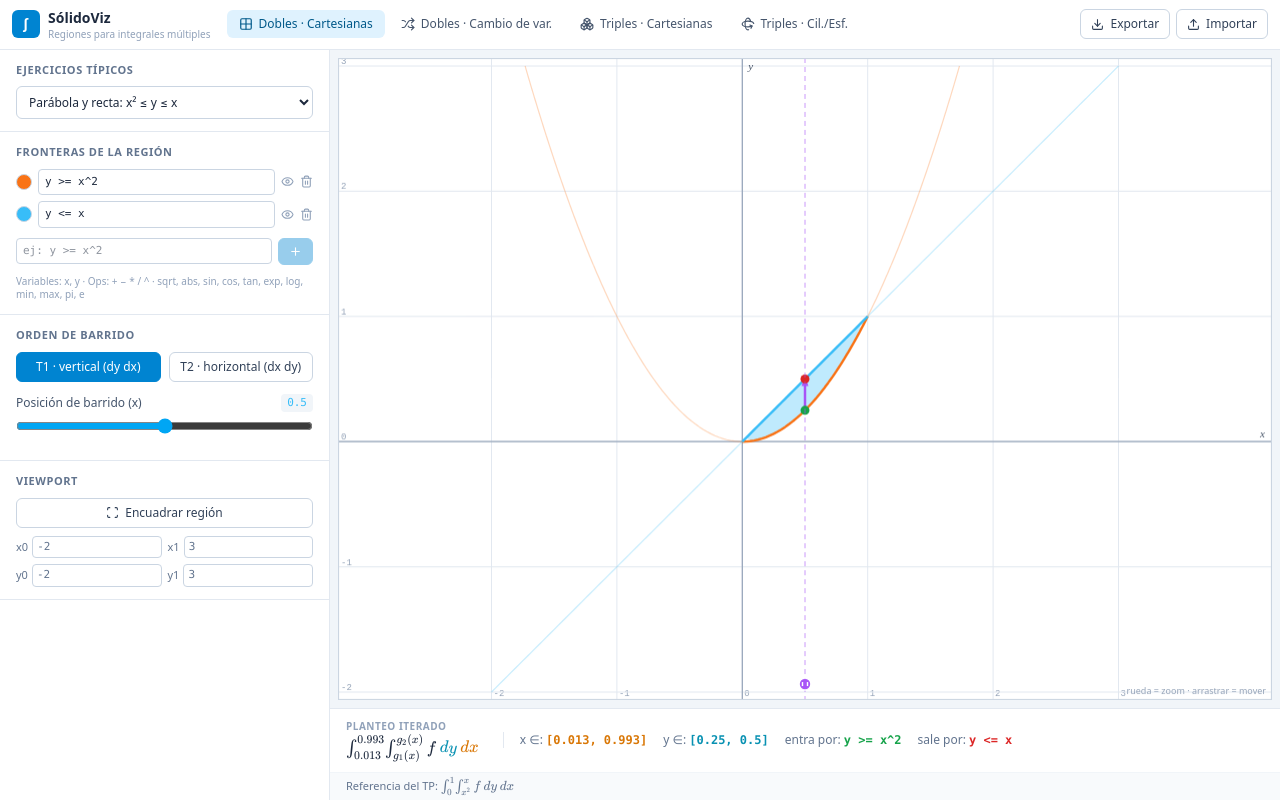
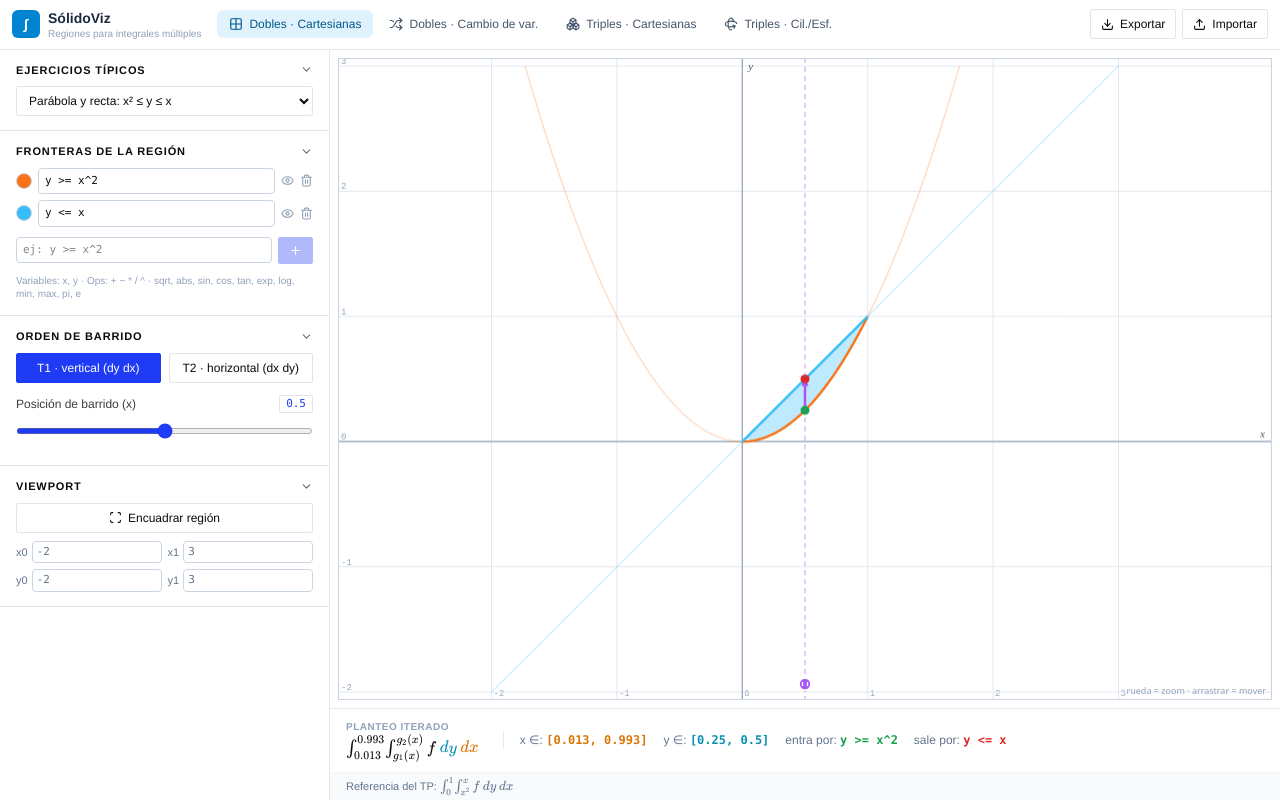
Before and after one commit to tomasgabrielh6658-create/Graficadora-3D, a React (Vite) app: page / in a window 1280 px wide. Built offline with nearby package versions, Linux system fonts and the light colour scheme.

Commit message:
Sistema de diseño: paleta cobalto/tinta sobre blanco y nuevo logo
Generated with [Devin](https://devin.ai)

Co-Authored-By: Devin <158243242+devin-ai-integration[bot]@users.noreply.github.com>

```diff
--- a/src/components/ui.tsx
+++ b/src/components/ui.tsx
@@ -1,18 +1,61 @@
 import type { ReactNode } from 'react'
+import { ChevronDown } from 'lucide-react'
 
-export function Section({ title, children }: { title: string; children: ReactNode }) {
+export function Logo({ size = 28 }: { size?: number }) {
   return (
-    <div className="border-b border-slate-200 px-4 py-3">
-      <h3 className="mb-2 text-[11px] font-semibold uppercase tracking-wider text-slate-500">
-        {title}
-      </h3>
+    <svg width={size} height={size} viewBox="0 0 32 32" aria-hidden className="shrink-0">
+      <rect width="32" height="32" fill="var(--color-cobalt)" />
+      <path d="M16 6 24.7 11v10L16 26l-8.7-5V11z" fill="none" stroke="#fff" strokeWidth="2" strokeLinejoin="round" />
+      <path d="M16 6 24.7 11 16 16 7.3 11z" fill="#fff" />
+      <path d="M16 16v10" stroke="#fff" strokeWidth="2" />
+    </svg>
+  )
+}
+
+export function Sidebar({ children }: { children: ReactNode }) {
+  return (
+    <aside className="sidebar w-[320px] shrink-0 overflow-y-auto border-r border-line bg-white">
       {children}
+    </aside>
+  )
+}
+
+export function Section({
+  title, children, defaultOpen = true,
+}: {
+  title: string
+  children: ReactNode
+  defaultOpen?: boolean
+}) {
+  return (
+    <details open={defaultOpen} className="group border-b border-line">
+      <summary className="flex cursor-pointer select-none items-center px-4 pb-2 pt-3 text-[11px] font-bold uppercase tracking-[0.08em] text-ink hover:bg-paper">
+        <span className="flex-1">{title}</span>
+        <ChevronDown size={13} className="chev text-mute transition-transform" />
+      </summary>
+      <div className="px-4 pb-3.5">{children}</div>
+    </details>
+  )
+}
+
+export function PanelTitle({ children, right }: { children: ReactNode; right?: ReactNode }) {
+  return (
+    <div className="flex h-8 shrink-0 items-center gap-2 border-b border-line bg-white px-3 font-mono text-[10.5px] uppercase tracking-wider text-mute">
+      <span className="h-1.5 w-1.5 bg-cobalt" />
+      <span className="flex-1 truncate">{children}</span>
+      {right}
     </div>
   )
 }
 
+export function PanelHint({ children }: { children: ReactNode }) {
+  return (
+    <div className="border-t border-line px-3 py-1.5 font-mono text-[10px] text-mute">{children}</div>
+  )
+}
+
 export function SliderRow({
-  label, value, min, max, step = 0.01, onChange, fmt, color = '#38bdf8',
+  label, value, min, max, step = 0.01, onChange, fmt, color = 'var(--color-cobalt)',
 }: {
   label: string
   value: number
@@ -24,16 +67,16 @@ export function SliderRow({
   color?: string
 }) {
   return (
-    <div className="mb-2">
+    <div className="mb-2.5">
       <div className="mb-1 flex items-center justify-between text-xs">
-        <span className="font-medium text-slate-600">{label}</span>
-        <span className="rounded bg-slate-100 px-1.5 py-0.5 font-mono text-[11px]" style={{ color }}>
+        <span className="text-ink/80">{label}</span>
+        <span className="border border-line px-1.5 py-px font-mono text-[11px] font-medium" style={{ color }}>
           {fmt ? fmt(value) : value.toFixed(2)}
         </span>
       </div>
       <input
         type="range"
-        className="w-full accent-sky-500"
+        className="h-1.5 w-full cursor-pointer"
         min={min}
         max={max}
         step={step}
@@ -55,11 +98,11 @@ export function Btn({
   className?: string
 }) {
   const base =
-    'inline-flex items-center gap-1.5 rounded-md px-2.5 py-1.5 text-xs font-medium transition-colors disabled:opacity-40'
+    'inline-flex items-center gap-1.5 rounded-[2px] px-2.5 py-1.5 text-xs font-medium transition-colors disabled:opacity-35 disabled:cursor-not-allowed'
   const styles = {
-    default: 'bg-white border border-slate-300 text-slate-700 hover:bg-slate-50',
-    primary: 'bg-sky-600 text-white hover:bg-sky-500 border border-sky-600',
-    ghost: 'text-slate-600 hover:bg-slate-200',
+    default: 'bg-white border border-line text-ink hover:border-ink',
+    primary: 'bg-cobalt text-white hover:bg-cobalt-600 border border-cobalt',
+    ghost: 'text-ink/70 hover:bg-paper hover:text-ink',
     danger: 'text-rose-600 hover:bg-rose-50 border border-rose-200',
   }
   return (
@@ -79,7 +122,7 @@ export function Select<T extends string>({
 }) {
   return (
     <select
-      className={`w-full rounded-md border border-slate-300 bg-white px-2 py-1.5 text-xs ${className}`}
+      className={`w-full cursor-pointer rounded-[2px] border border-line bg-white px-2 py-1.5 text-xs hover:border-ink ${className}`}
       value={value}
       onChange={(e) => onChange(e.target.value as T)}
     >
@@ -87,6 +130,28 @@ export function Select<T extends string>({
         <option key={o.value} value={o.value}>{o.label}</option>
       ))}
     </select>
+  )
+}
+
+export function NumField({
+  label, value, onChange, step = 0.5,
+}: {
+  label: string
+  value: number
+  onChange: (v: number) => void
+  step?: number
+}) {
+  return (
+    <label className="flex min-w-0 items-center border border-line text-[11px] focus-within:border-cobalt hover:border-ink">
+      <span className="shrink-0 border-r border-line bg-paper px-1.5 py-1 font-mono text-[10px] text-mute">{label}</span>
+      <input
+        type="number"
+        step={step}
+        className="w-full min-w-0 bg-white px-1.5 py-1 text-[11px] outline-none"
+        value={value}
+        onChange={(e) => onChange(Number(e.target.value))}
+      />
+    </label>
   )
 }
 
@@ -99,24 +164,24 @@ export function Toggle({
   color?: string
 }) {
   return (
-    <label className="flex cursor-pointer items-center gap-2 text-xs text-slate-600">
+    <label className="flex cursor-pointer items-center gap-2 py-0.5 text-xs text-ink/80 hover:text-ink">
       <input
         type="checkbox"
-        className="accent-sky-600"
+        className="h-3.5 w-3.5 cursor-pointer"
         checked={checked}
         onChange={(e) => onChange(e.target.checked)}
       />
-      {color && <span className="inline-block h-2.5 w-2.5 rounded-full" style={{ background: color }} />}
+      {color && <span className="inline-block h-2.5 w-2.5" style={{ background: color }} />}
       {label}
     </label>
   )
 }
 
-export function Badge({ children, color = '#0ea5e9' }: { children: ReactNode; color?: string }) {
+export function Badge({ children, color = '#1f3bf5' }: { children: ReactNode; color?: string }) {
   return (
     <span
-      className="inline-flex items-center rounded-full px-2 py-0.5 text-[10px] font-semibold"
-      style={{ background: color + '22', color }}
+      className="inline-flex items-center px-2 py-0.5 text-[10px] font-semibold"
+      style={{ background: color + '1a', color }}
     >
       {children}
     </span>
--- a/src/index.css
+++ b/src/index.css
@@ -1,10 +1,49 @@
 @import "tailwindcss";
+
+@theme {
+  --color-ink: #0b0b10;
+  --color-cobalt: #1f3bf5;
+  --color-cobalt-600: #1530d6;
+  --color-cobalt-50: #eff2ff;
+  --color-cobalt-100: #dde3ff;
+  --color-line: #e4e4ea;
+  --color-mute: #6b6b78;
+  --color-paper: #f7f7f9;
+  --font-sans: "Helvetica Neue", Helvetica, Arial, system-ui, sans-serif;
+  --font-mono: ui-monospace, "SF Mono", "Cascadia Mono", Consolas, monospace;
+}
 
 html, body, #root {
   height: 100%;
 }
 
 body {
-  @apply bg-slate-100 text-slate-800 antialiased;
-  font-family: ui-sans-serif, system-ui, -apple-system, "Segoe UI", Roboto, sans-serif;
+  @apply bg-white text-ink antialiased;
+  font-family: var(--font-sans);
+  accent-color: var(--color-cobalt);
 }
+
+@layer base {
+  input:focus-visible, select:focus-visible, button:focus-visible, summary:focus-visible {
+    outline: 2px solid var(--color-cobalt);
+    outline-offset: -1px;
+  }
+  input[type="number"] { font-family: var(--font-mono); }
+}
+
+/* Secciones numeradas del panel lateral: 01, 02, 03… */
+.sidebar { counter-reset: sec; }
+.sidebar summary::before {
+  counter-increment: sec;
+  content: counter(sec, decimal-leading-zero);
+  font-family: var(--font-mono);
+  color: var(--color-cobalt);
+  margin-right: 0.5rem;
+  font-weight: 500;
+}
+.sidebar summary { list-style: none; }
+.sidebar summary::-webkit-details-marker { display: none; }
+.sidebar details:not([open]) .chev { transform: rotate(-90deg); }
+
+.sidebar::-webkit-scrollbar { width: 8px; }
+.sidebar::-webkit-scrollbar-thumb { background: var(--color-line); }
```
Also changed, not shown: index.html (+3 -2 lines).
